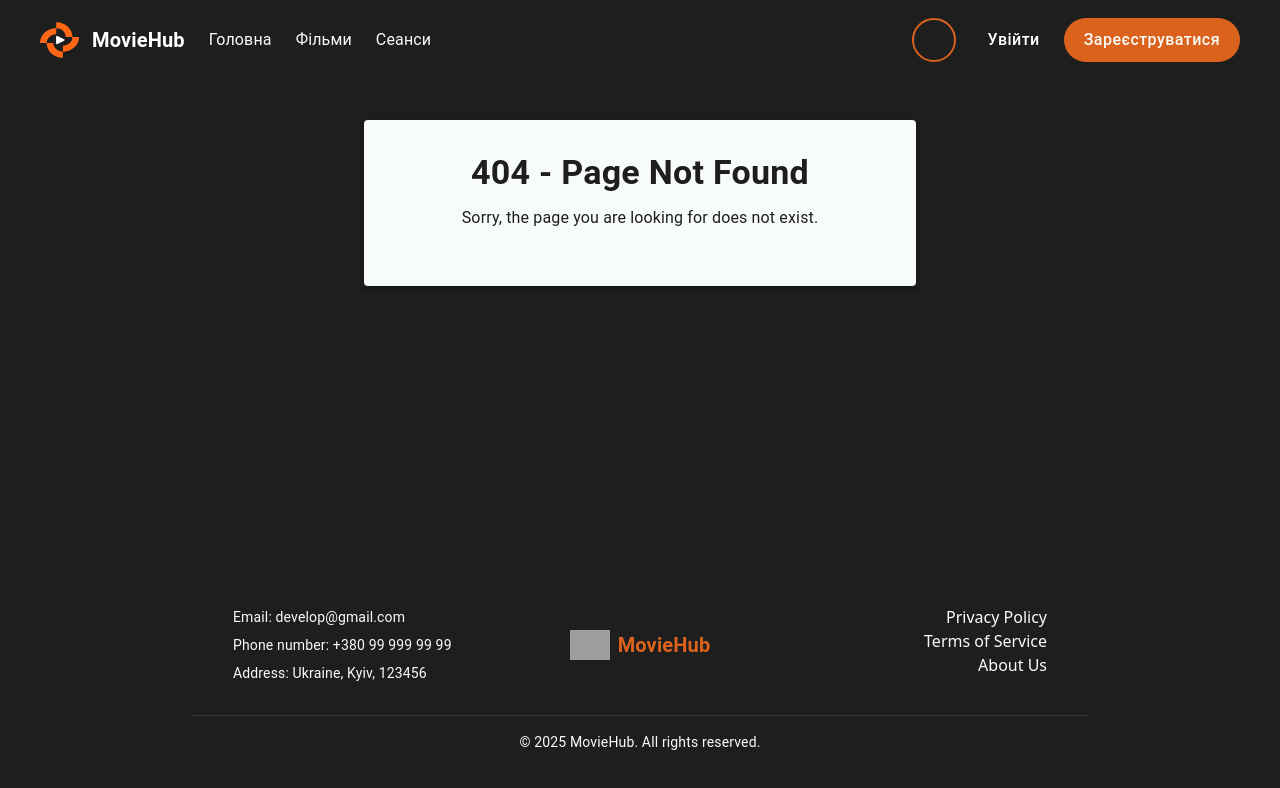
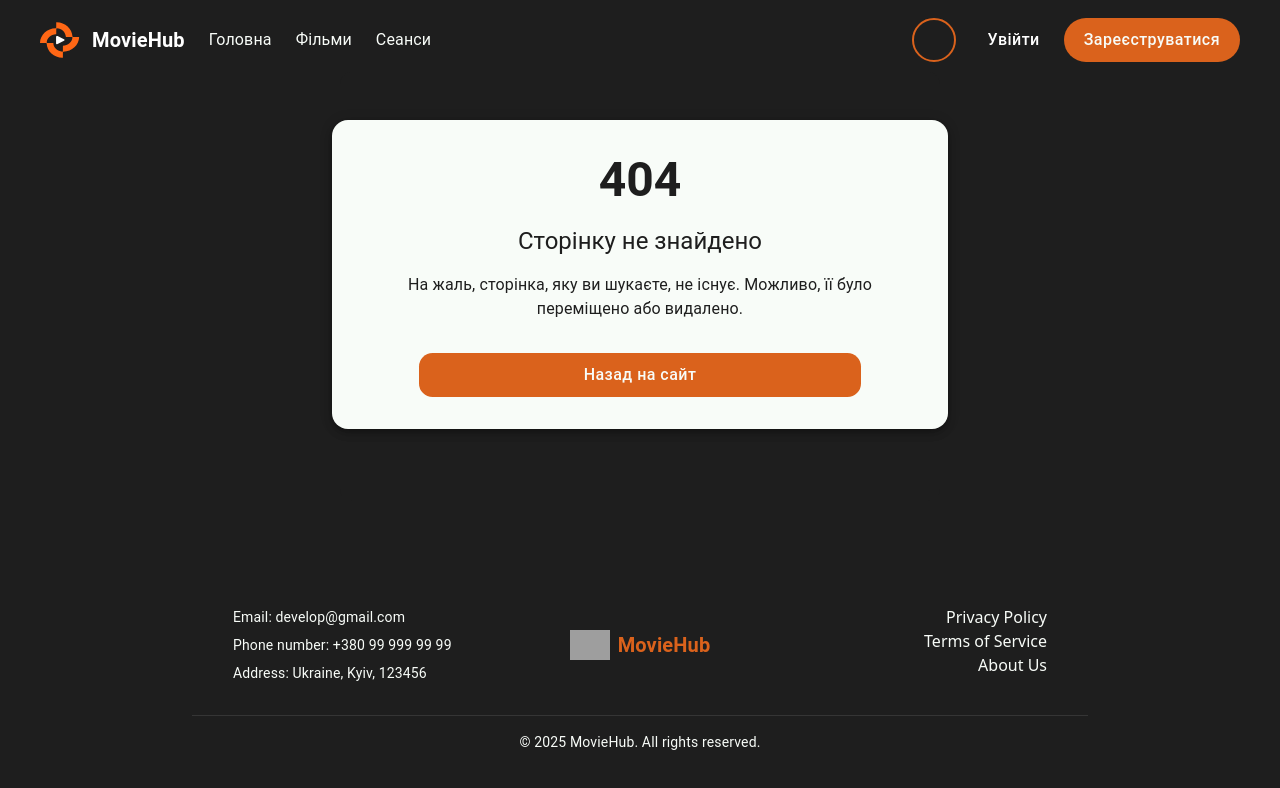
Before and after one commit to Rivgoo/MovieHub-WEB, a React (Vite) app: page /error in a window 1280 px wide. Shown: the top 788 px of the page. Built offline with nearby package versions, Linux system fonts and the light colour scheme; grey boxes are pictures that could not be loaded; some icons are missing.

Commit message:
feat: add error page

```diff
--- a/src/features/Error/ErrorPage.tsx
+++ b/src/features/Error/ErrorPage.tsx
@@ -1,41 +1,70 @@
+import React from 'react';
+import { useNavigate } from 'react-router-dom';
 import Container from '@mui/material/Container';
 import Typography from '@mui/material/Typography';
 import Paper from '@mui/material/Paper';
+import { PrimaryButton } from '../../shared/components/Buttons';
 import Layout from '../../shared/components/Layout';
 
-const ErrorPage = () => {
+const ErrorPage: React.FC = () => {
+  const navigate = useNavigate();
+
+  const handleGoHome = () => {
+    navigate('/');
+  };
+
   return (
     <Layout>
       <Container
         maxWidth="sm"
         sx={{
-          mt: 4,
-          mb: 4,
           display: 'flex',
+          flexDirection: 'column',
           justifyContent: 'center',
-          background: 'background.default',
+          alignItems: 'center',
+          flexGrow: 1,
+          pt: 6,
+          pb: 9
         }}>
         <Paper
-          elevation={3}
+          elevation={5}
           sx={{
-            p: 4,
+            p: { xs: 3, sm: 4 },
             width: '100%',
             display: 'flex',
             flexDirection: 'column',
             alignItems: 'center',
+            textAlign: 'center',
+            borderRadius: '16px',
           }}>
+
           <Typography
-            variant="h4"
+            variant="h3"
             component="h1"
             gutterBottom
             color="text.secondary"
-            sx={{ fontWeight: 600 }}>
-            404 - Page Not Found
+            sx={{ fontWeight: 700 }}>
+            404
+          </Typography>
+          <Typography
+            variant="h5"
+            component="p"
+            color="text.secondary"
+            sx={{ mb: 2 }}>
+            Сторінку не знайдено
           </Typography>
 
-          <Typography variant="body1" color="text.secondary" sx={{ mb: 3 }}>
-            Sorry, the page you are looking for does not exist.
+          <Typography variant="body1" color="text.secondary" sx={{ mb: 4 }}>
+            На жаль, сторінка, яку ви шукаєте, не існує. Можливо, її було
+            переміщено або видалено.
           </Typography>
+
+          <PrimaryButton
+            onClick={handleGoHome}
+            sx={{ px: 4, py: 1, width: '80%' }}
+          >
+            Назад на сайт
+          </PrimaryButton>
         </Paper>
       </Container>
     </Layout>
--- a/src/shared/components/Buttons.tsx
+++ b/src/shared/components/Buttons.tsx
@@ -4,7 +4,7 @@ import { styled } from '@mui/material/styles';
 export const PrimaryButton = styled(Button)(({ theme }) => ({
   backgroundColor: theme.palette.primary.main,
   borderRadius: '0.85rem',
-  transformDecoration: 'none',
+  textTransform: 'none',
   color: theme.palette.secondary.contrastText,
   transition: 'all 0.3s ease',
   '&:hover': {
@@ -17,7 +17,7 @@ export const PulseButton = styled(Button)(({ theme }) => ({
   position: 'relative',
   overflow: 'hidden',
   borderRadius: '0.85rem',
-  transformDecoration: 'none',
+  textTransform: 'none',
   backgroundColor: theme.palette.primary.main,
   color: theme.palette.secondary.contrastText,
   '&:after': {
@@ -52,7 +52,7 @@ export const PulseButton = styled(Button)(({ theme }) => ({
 export const RotateIconButton = styled(Button)(({ theme }) => ({
   backgroundColor: theme.palette.secondary.main,
   color: theme.palette.secondary.contrastText,
-  transformDecoration: 'none',
+  textTransform: 'none',
   transition: 'all 0.3s ease',
   '& .MuiButton-startIcon': {
     transition: 'transform 0.3s ease',
@@ -70,7 +70,7 @@ export const LiftShadowButton = styled(Button)(({ theme }) => ({
   transition: 'all 0.3s ease',
   backgroundColor: theme.palette.primary.main,
   color: theme.palette.secondary.contrastText,
-  transformDecoration: 'none',
+  textTransform: 'none',
   borderRadius: '0.85rem',
   boxShadow: theme.shadows[2],
   '&:hover': {
@@ -83,7 +83,7 @@ export const FillBorderButton = styled(Button)(({ theme }) => ({
   position: 'relative',
   border: `2px solid ${theme.palette.primary.main}`,
   color: theme.palette.primary.light,
-  transformDecoration: 'none',
+  textTransform: 'none',
   borderRadius: '0.85rem',
   background: 'transparent',
   transition: 'all 0.3s ease',
@@ -109,7 +109,7 @@ export const FillBorderButton = styled(Button)(({ theme }) => ({
 export const BorderButton = styled(Button)(({ theme }) => ({
   border: `2px solid ${theme.palette.primary.light}`,
   color: theme.palette.secondary.contrastText,
-  transformDecoration: 'none',
+  textTransform: 'none',
   borderRadius: '0.85rem',
   background: 'transparent',
   transition: 'all 0.3s ease',
@@ -123,7 +123,7 @@ export const NeonButton = styled(Button)(({ theme }) => ({
   border: `2px solid ${theme.palette.primary.main}`,
   borderRadius: '0.85rem',
   color: theme.palette.primary.main,
-  transformDecoration: 'none',
+  textTransform: 'none',
   background: 'transparent',
   transition: 'all 0.3s ease',
   boxShadow: `0 0 10px ${theme.palette.primary.main}`,
@@ -137,7 +137,7 @@ export const NeonButton = styled(Button)(({ theme }) => ({
 export const GlowButton = styled(Button)(({ theme }) => ({
   background: theme.palette.secondary.main,
   color: theme.palette.secondary.contrastText,
-  transformDecoration: 'none',
+  textTransform: 'none',
   borderRadius: '0.85rem',
   transition: 'all 0.3s ease',
   '&:hover': {
```
